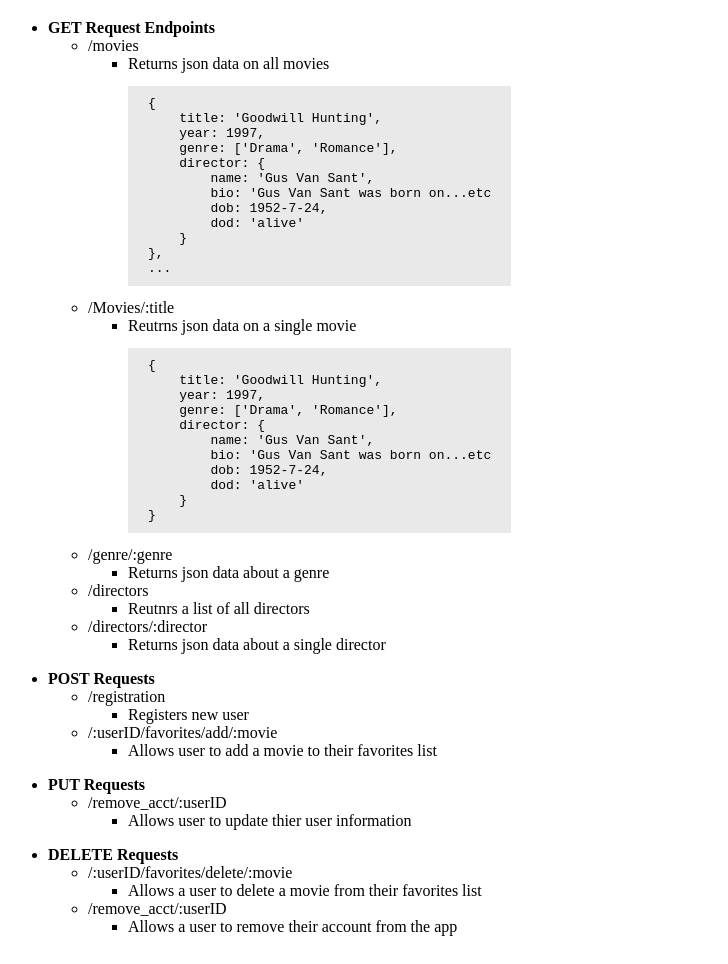
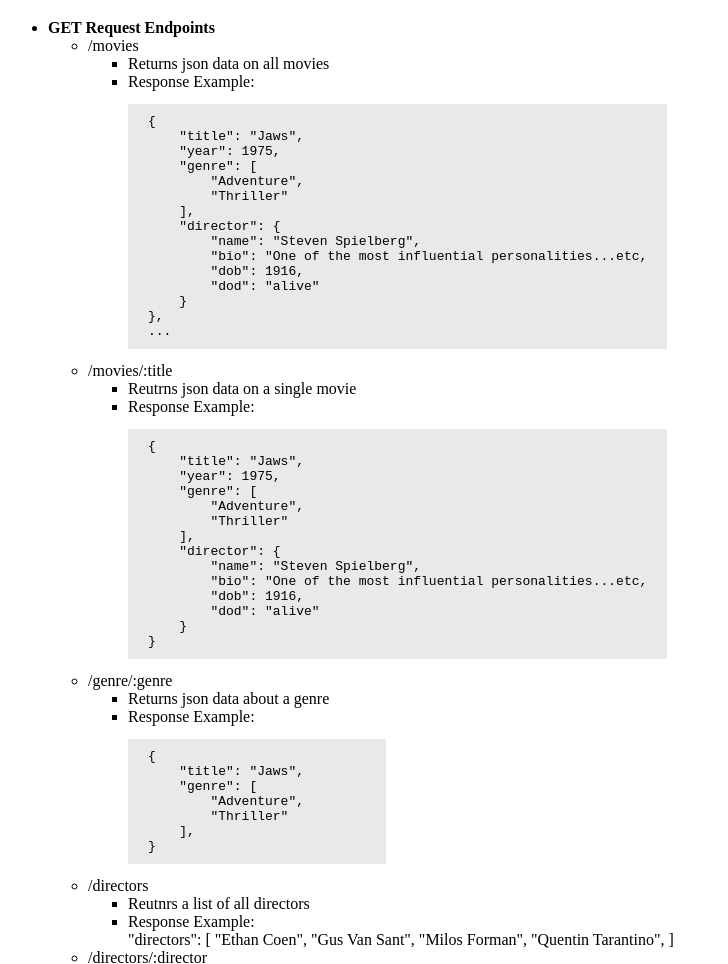
Before and after one commit to njneubauer/movies-api-app, a website: page public/documentation.html in a window 1280 px wide. Shown: the part 244-1208 px from the top of the page, without its empty margins (0-728 px from the left). Drawn offline with Linux system fonts and the light colour scheme.

Commit message:
updated documentation with response examples.

```diff
--- a/public/documentation.html
+++ b/public/documentation.html
@@ -12,8 +12,8 @@
         <h1>Movies API Documentation</h1>
             <br>
         <h2>Objective</h2>
-            <p>To build a movies api that allows users to browser movie selections and obtain information
-                about the movie such as: genre, description, actors/actresses, and ratings.
+            <p>To build a server-side component of a movie API that allows access to
+                basic movie information: description, year of release, and director information.
             </p>
     </head>
 
@@ -25,47 +25,79 @@
                     <li>/movies</li>
                         <ul>
                             <li>Returns json data on all movies</li>
+                            <li>Response Example:</li>
                             <pre id="code-block">
 {
-    title: 'Goodwill Hunting',
-    year: 1997,
-    genre: ['Drama', 'Romance'],
-    director: {
-        name: 'Gus Van Sant',
-        bio: 'Gus Van Sant was born on...etc
-        dob: 1952-7-24,
-        dod: 'alive'
+    "title": "Jaws",
+    "year": 1975,
+    "genre": [
+        "Adventure",
+        "Thriller"
+    ],
+    "director": {
+        "name": "Steven Spielberg",
+        "bio": "One of the most influential personalities...etc,
+        "dob": 1916,
+        "dod": "alive"
     }
 },
 ...                           </pre>
                         </ul>
-                    <li>/Movies/:title</li>
+                    <li>/movies/:title</li>
                         <ul>
                             <li>Reutrns json data on a single movie</li>
+                            <li>Response Example:</li>
                             <pre id="code-block">
 {
-    title: 'Goodwill Hunting',
-    year: 1997,
-    genre: ['Drama', 'Romance'],
-    director: {
-        name: 'Gus Van Sant',
-        bio: 'Gus Van Sant was born on...etc
-        dob: 1952-7-24,
-        dod: 'alive'
+    "title": "Jaws",
+    "year": 1975,
+    "genre": [
+        "Adventure",
+        "Thriller"
+    ],
+    "director": {
+        "name": "Steven Spielberg",
+        "bio": "One of the most influential personalities...etc,
+        "dob": 1916,
+        "dod": "alive"
     }
-}                         </pre>
+}                           </pre>
                         </ul>
                     <li>/genre/:genre</li>
                         <ul>
                             <li>Returns json data about a genre</li>
+                            <li>Response Example:</li>
+                            <pre id="code-block">
+{
+    "title": "Jaws",
+    "genre": [
+        "Adventure",
+        "Thriller"
+    ],
+}                           </pre>
                         </ul>
                     <li>/directors</li>
                         <ul>
                             <li>Reutnrs a list of all directors</li>
+                            <li>Response Example:</li>
+                            "directors": [
+                                "Ethan Coen",
+                                "Gus Van Sant",
+                                "Milos Forman",
+                                "Quentin Tarantino",
+                            ]
                         </ul>
                     <li>/directors/:director</li>
                         <ul>
                             <li>Returns json data about a single director</li>
+                            <li>Response Example:</li>
+                            <pre id="code-block">
+"director": {
+    "name": "Steven Spielberg",
+    "bio": "One of the most influential personalities...etc,
+    "dob": 1916,
+    "dod": "alive"
+}                           </pre>
                         </ul>
                 </ul>
         </ul>
@@ -75,7 +107,8 @@
             <ul>
                 <li>/registration</li>
                     <ul>
-                        <li>Registers new user</li>
+                        <li>Registers a new user</li>
+                        <li>Responds with text that a "new user has been added!"</li>
                     </ul>
                 <li>/:userID/favorites/add/:movie</li>
                     <ul>
```
